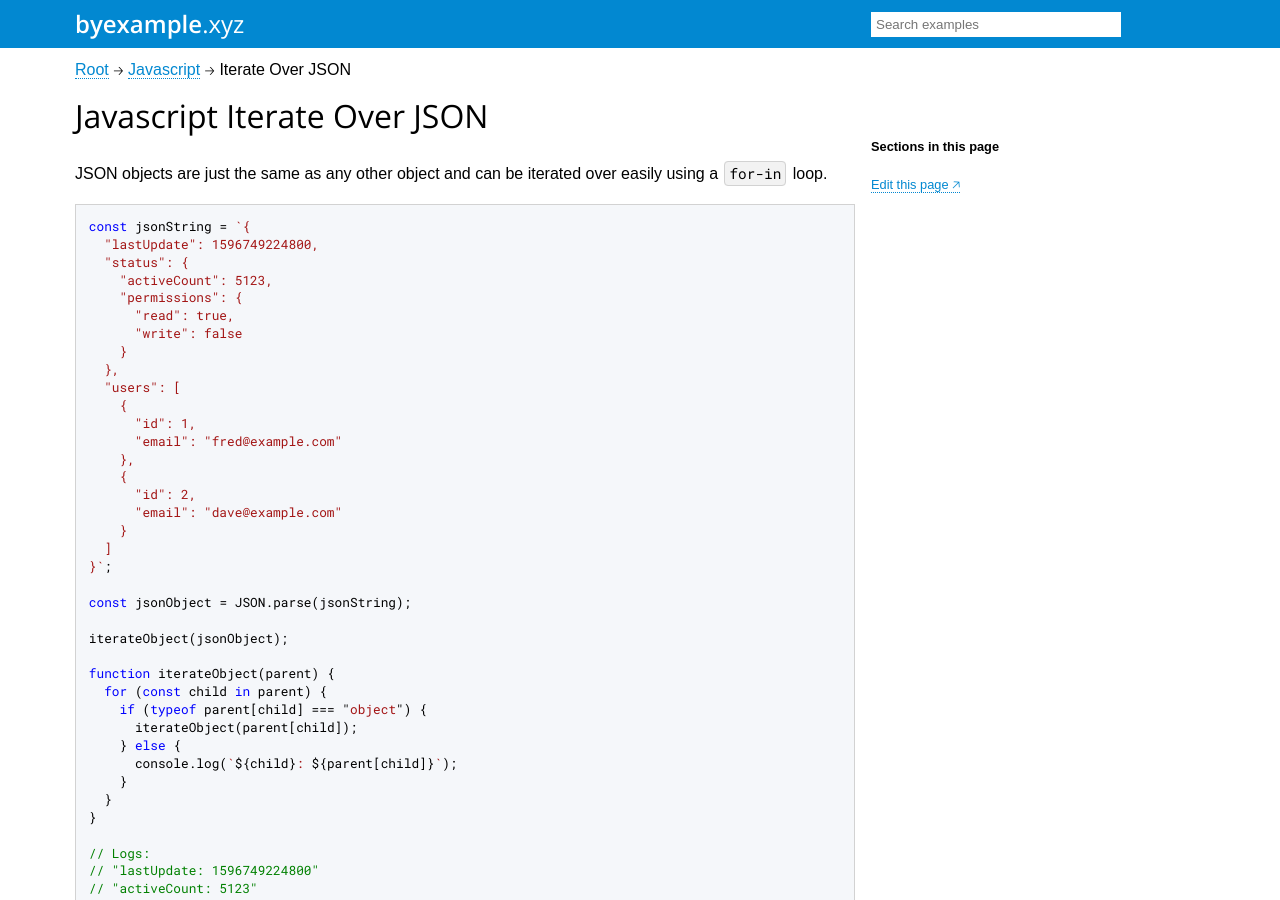
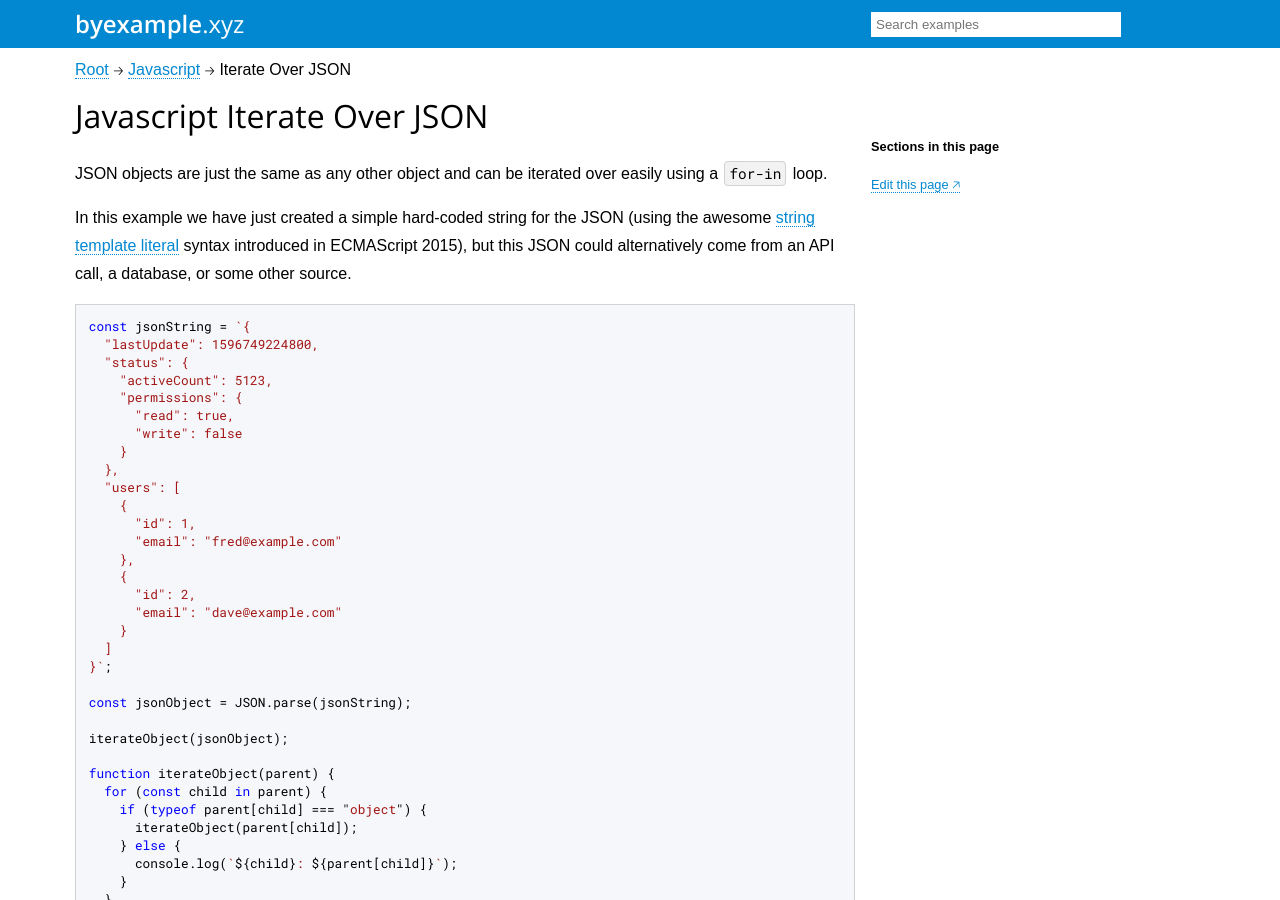
Before and after one commit to matt1/byexample.xyz, a Jekyll site: the page built from _examples/javascript/iterateJson.md, in a window 1280 px wide and 900 px high. Built offline with Jekyll 4.4.1, drawn with Linux system fonts in a browser that asks for light colours.

Commit message:
Update docs

````diff
--- a/_examples/javascript/iterateJson.md
+++ b/_examples/javascript/iterateJson.md
@@ -7,6 +7,12 @@ lang: "javascript"
 
 JSON objects are just the same as any other object and can be iterated over
 easily using a `for-in` loop.
+
+In this example we have just created a simple hard-coded string for the JSON
+(using the awesome
+[string template literal](/javascript/ECMAScript2015/templateLiterals/) syntax
+introduced in ECMAScript 2015), but this JSON could alternatively come from an
+API call, a database, or some other source.
 
 ```javascript
 const jsonString = `{
````
Also changed, not shown: _examples/javascript/ECMAScript2015/templateLiterals.md (+5 -0 lines).
